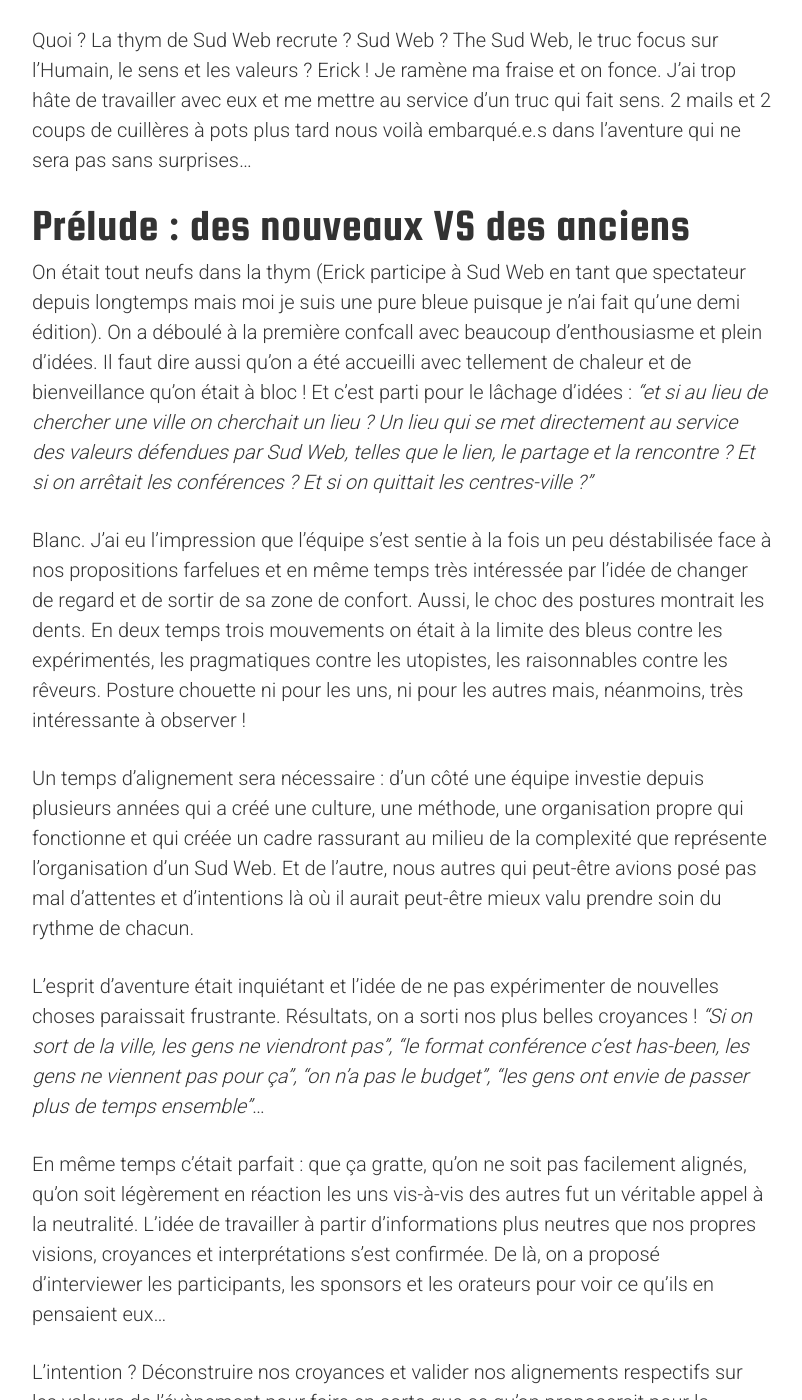
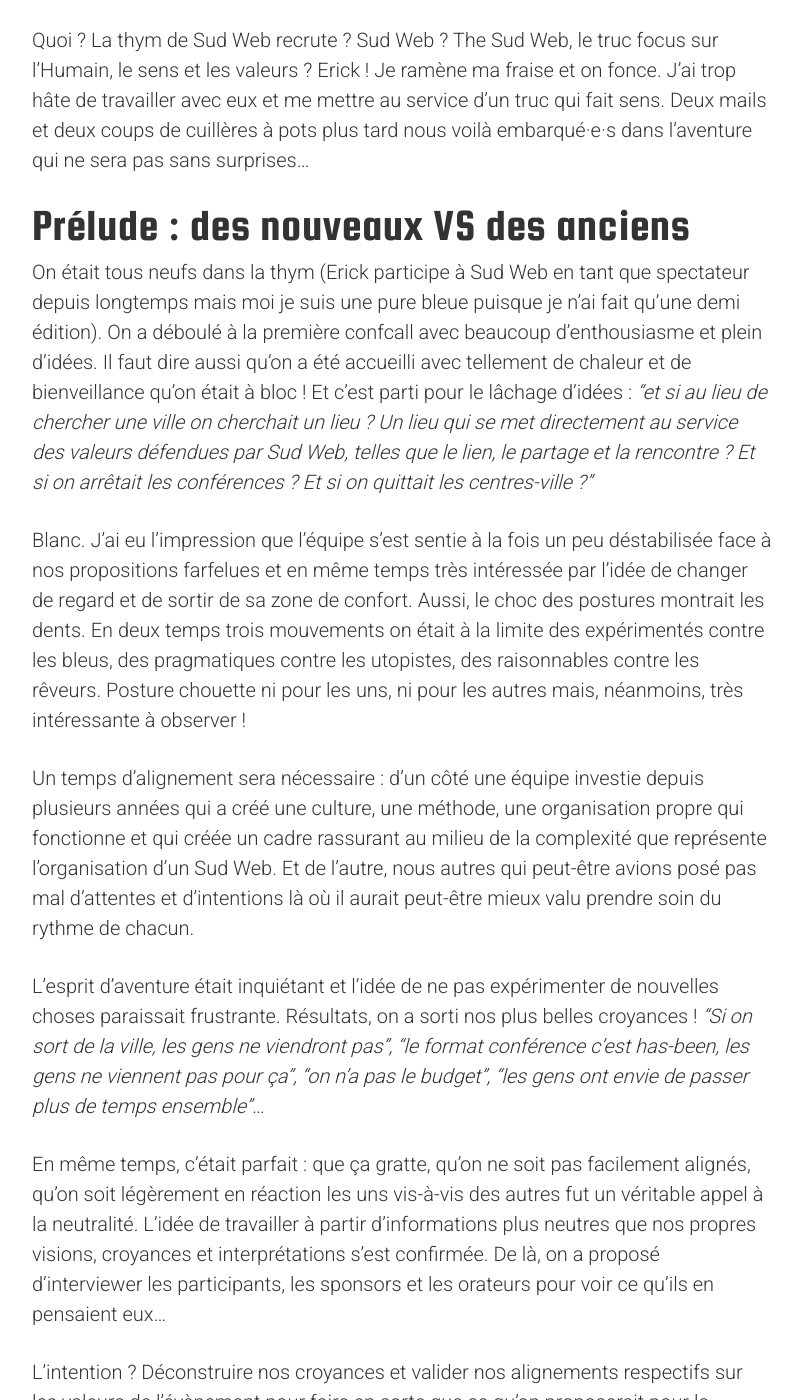
Before and after one commit to sudweb/blog, a Jekyll site: the page built from _posts/2017-08-24-ratatiner-les-croyances-pour-sublimer-les-valeurs.md, in a window 1280 px wide and 1400 px high, scrolled down 328 px. Shown: the whole window, without its empty margins (238-1040 px from the left). Built offline with Jekyll 4.4.1, drawn with Linux system fonts in a browser that asks for light colours; comment, search, counter and statistics services are not loaded; some of the changed text lies outside the part shown.

```diff
--- a/_posts/2017-08-24-ratatiner-les-croyances-pour-sublimer-les-valeurs.md
+++ b/_posts/2017-08-24-ratatiner-les-croyances-pour-sublimer-les-valeurs.md
@@ -8,28 +8,30 @@ description: Retours sur la création et le déroulement des interviews menées
 author: Julia Barbelane et Erick Gardin
 ---
 
-Quoi ? La thym de Sud Web recrute ? Sud Web ? The Sud Web, le truc focus sur l'Humain, le sens et les valeurs ? Erick ! Je ramène ma fraise et on fonce. J'ai trop hâte de travailler avec eux et me mettre au service d'un truc qui fait sens. 2 mails et 2 coups de cuillères à pots plus tard nous voilà embarqué.e.s dans l'aventure qui ne sera pas sans surprises…
+Quoi ? La thym de Sud Web recrute ? Sud Web ? The Sud Web, le truc focus sur l'Humain, le sens et les valeurs ? Erick ! Je ramène ma fraise et on fonce. J'ai trop hâte de travailler avec eux et me mettre au service d'un truc qui fait sens. Deux mails et deux coups de cuillères à pots plus tard nous voilà embarqué·e·s dans l'aventure qui ne sera pas sans surprises…
 
 ## Prélude : des nouveaux VS des anciens
 
-On était tout neufs dans la thym (Erick participe à Sud Web en tant que spectateur depuis longtemps mais moi je suis une pure bleue puisque je n'ai fait qu'une demi édition). On a déboulé à la première confcall avec beaucoup d'enthousiasme et plein d'idées. Il faut dire aussi qu'on a été accueilli avec tellement de chaleur et de bienveillance qu'on était à bloc ! Et c'est parti pour le lâchage d'idées : *"et si au lieu de chercher une ville on cherchait un lieu ? Un lieu qui se met directement au service des valeurs défendues par Sud Web, telles que le lien, le partage et la rencontre ?  Et si on arrêtait les conférences ? Et si on quittait les centres-ville ?"*
+On était tous neufs dans la thym (Erick participe à Sud Web en tant que spectateur depuis longtemps mais moi je suis une pure bleue puisque je n'ai fait qu'une demi édition). On a déboulé à la première confcall avec beaucoup d'enthousiasme et plein d'idées. Il faut dire aussi qu'on a été accueilli avec tellement de chaleur et de bienveillance qu'on était à bloc ! Et c'est parti pour le lâchage d'idées : *"et si au lieu de chercher une ville on cherchait un lieu ? Un lieu qui se met directement au service des valeurs défendues par Sud Web, telles que le lien, le partage et la rencontre ?  Et si on arrêtait les conférences ? Et si on quittait les centres-ville ?"*
 
-Blanc. J'ai eu l'impression que l'équipe s'est sentie à la fois un peu déstabilisée face à nos propositions farfelues et en même temps très intéressée par l'idée de changer de regard et de sortir de sa zone de confort. Aussi, le choc des postures montrait les dents. En deux temps trois mouvements on était à la limite des bleus contre les expérimentés, les pragmatiques contre les utopistes, les raisonnables contre les rêveurs. Posture chouette ni pour les uns, ni pour les autres mais, néanmoins, très intéressante à observer !
+Blanc. J'ai eu l'impression que l'équipe s'est sentie à la fois un peu déstabilisée face à nos propositions farfelues et en même temps très intéressée par l'idée de changer de regard et de sortir de sa zone de confort. Aussi, le choc des postures montrait les dents. En deux temps trois mouvements on était à la limite des expérimentés contre les bleus, des pragmatiques contre les utopistes, des raisonnables contre les rêveurs. Posture chouette ni pour les uns, ni pour les autres mais, néanmoins, très intéressante à observer !
 
 Un temps d'alignement sera nécessaire : d'un côté une équipe investie depuis plusieurs années qui a créé une culture, une méthode, une organisation propre qui fonctionne et qui créée un cadre rassurant au milieu de la complexité que représente l'organisation d'un Sud Web. Et de l'autre, nous autres qui peut-être avions posé pas mal d'attentes et d'intentions là où il aurait peut-être mieux valu prendre soin du rythme de chacun.
 
-L'esprit d'aventure était inquiétant et l'idée de ne pas expérimenter de nouvelles choses paraissait frustrante. Résultats, on a sorti nos plus belles croyances ! *"Si on sort de la ville, les gens ne viendront pas", "le format conférence c'est has-been, les gens ne viennent pas pour ça", "on n'a pas le budget", "les gens ont envie de passer plus de temps ensemble"*…
+L'esprit d'aventure était inquiétant et l'idée de ne pas expérimenter de nouvelles choses paraissait frustrante. Résultats, on a sorti nos plus belles croyances ! *"Si on sort de la ville, les gens ne viendront pas", "le format conférence c'est <span lang="en">has-been</span>, les gens ne viennent pas pour ça", "on n'a pas le budget", "les gens ont envie de passer plus de temps ensemble"*…
 
-En même temps c'était parfait : que ça gratte, qu'on ne soit pas facilement alignés, qu'on soit légèrement en réaction les uns vis-à-vis des autres fut un véritable appel à la neutralité. L'idée de travailler à partir d'informations plus neutres que nos propres visions, croyances et interprétations s'est confirmée. De là, on a proposé d'interviewer les participants, les sponsors et les orateurs pour voir ce qu'ils en pensaient eux…
+En même temps, c'était parfait : que ça gratte, qu'on ne soit pas facilement alignés, qu'on soit légèrement en réaction les uns vis-à-vis des autres fut un véritable appel à la neutralité. L'idée de travailler à partir d'informations plus neutres que nos propres visions, croyances et interprétations s'est confirmée. De là, on a proposé d'interviewer les participants, les sponsors et les orateurs pour voir ce qu'ils en pensaient eux…
 
 L'intention ? Déconstruire nos croyances et valider nos alignements respectifs sur les valeurs de l'évènement pour faire en sorte que ce qu'on proposerait pour la version 2018 soit au plus près de ces dites valeurs. Autrement dit, mettre la forme au service du fond.
 
 ## Un outil pour les interviewer tous
 
-Parce qu'on aime les "utilisateurs", on a décidé de s'inspirer de la posture du Running Lean pour mener les interviews. Aiguillé·e·s par Sabine Safi (tel Gandalf au milieu des hobbits), on a supposé tout un tas de problèmes et de croyances qu'on espérait bien (in)valider.
+Parce qu'on aime les "utilisateurs", on a décidé de s'inspirer de la posture du <span lang="en">Running Lean</span> pour mener les interviews. Aiguillé·e·s par Sabine Safi (tel Gandalf au milieu des hobbits), on a supposé tout un tas de problèmes et de croyances qu'on espérait bien (in)valider.
 
 ### La communauté des interviewés
+
 Reste plus qu'à dénicher des gens à torturer questionner.
+
 Elle *"On fait comment ? T'as des personnes en tête ? "*
 Moi *"Quelques-unes."*
 Elle *"On a qu'à commencer par eux et puis voir avec le reste de la thym s'ils ont des idées ?"
@@ -39,6 +41,7 @@ Elle *"Génial !"*
 La Saga était lancée. Nos mails, nos comptes Twitter, notre Trello et appear.in ont chauffés. En l'équivalent de 4 journées, on a réussi à mobiliser une vingtaine de personnes à distance et en présentiel (des participants aux orateurs en passant par les sponsors) pour répondre et travailler sur nos questions.
 
 ### Les deux interrogateurs
+
 Une interview se passait de la façon suivante : un Frodon posait les questions, interagissait avec l'interrogé pendant qu'un Sam écoutait et retenait.
 
 Il nous paraissait important de prendre soin du moment et de mobiliser notre capacité d'écoute. Pour ça on ne prenait aucune note pendant l'interview, au milieu des questions ciblées, on tentait de rebondir sur les *"petites phrases qui ne paraissent pas importantes"* mais qui en disent beaucoup avec des questions du genre *"tu as dit ça tout à l'heure, est-ce que tu peux m'en parler un peu plus ?"*, *"Vas-y raconte !"*, on utilisait aussi beaucoup la reformulation afin d'être sûrs d'avoir bien compris l'intention de la personne au travers de ses réponses.
```
Also changed, not shown: other parts of _posts/2017-08-24-ratatiner-les-croyances-pour-sublimer-les-valeurs.md (+9 -7 lines).
